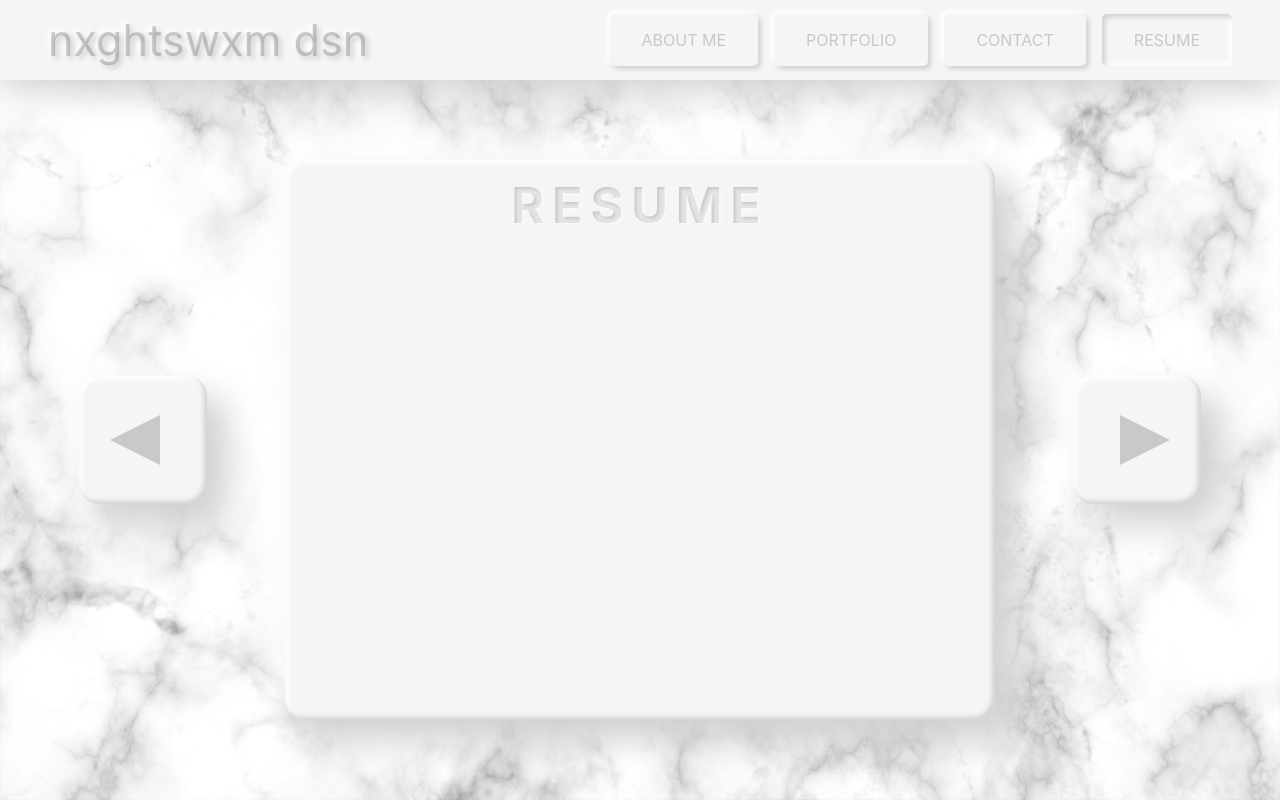
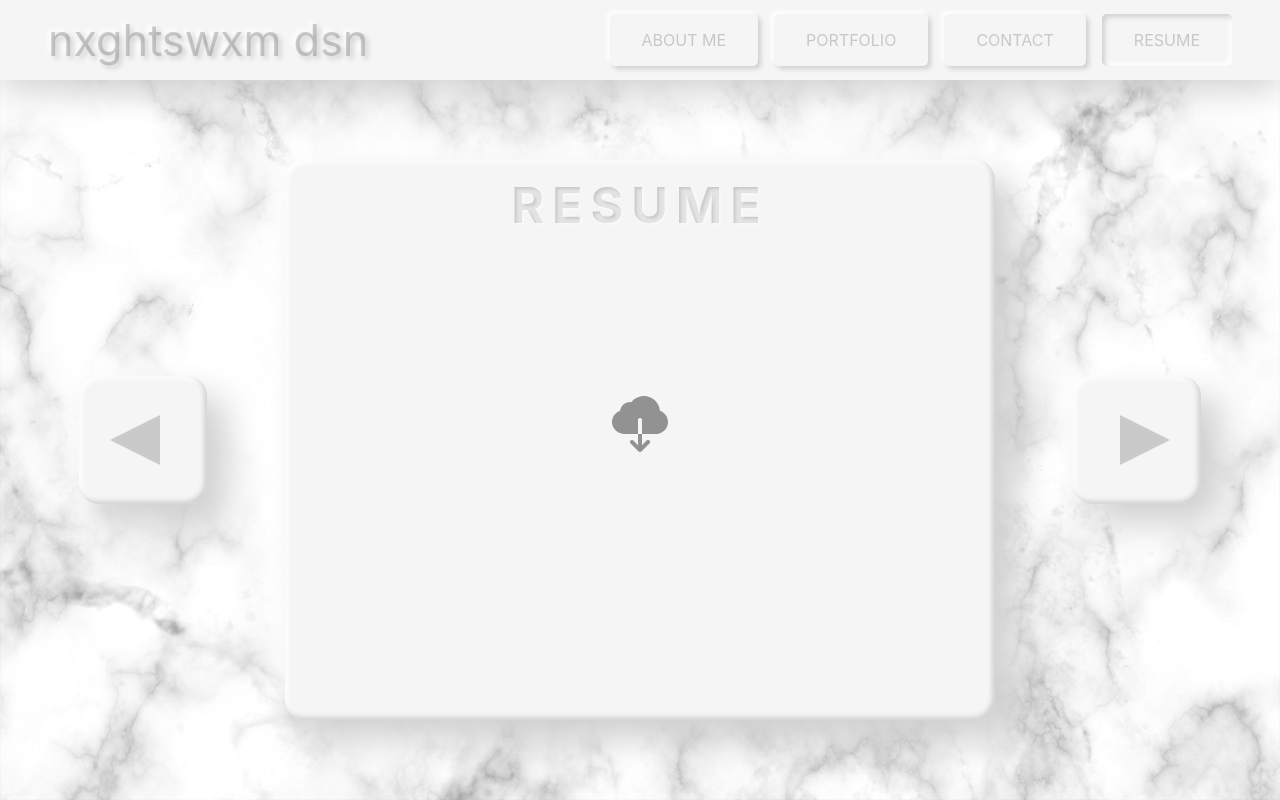
Before and after one commit to stevedusome/react-portfolio, a React (Create React App) app: page / in a window 1280 px wide. Both pictures are taken after a click on the element "RESUME". Built offline with nearby package versions, Linux system fonts and the light colour scheme.

Commit message:
finished component templates

```diff
--- a/src/App.css
+++ b/src/App.css
@@ -339,6 +339,12 @@ inset -3px -3px 5px #ffffff;
   opacity: 40%;
 }
 
+.download-icon-img {
+  width: 120px;
+  height: 120px;
+  opacity: 40%;
+}
+
 .contact-icon {
   padding: 2em;
 }
--- a/src/components/ResumePage.js
+++ b/src/components/ResumePage.js
@@ -1,8 +1,20 @@
 import React from 'react'
+import resume from '../assets/steve-dusome-resume.pdf'
+
+import downloadicon from '../assets/icons-download.svg'
 
 export default function ResumePage (){
     return (<div>
         <h3>Resume</h3>
+
+        <div className="contact-div">
+
+        <div className="contact-icon">
+           <a href={resume} download >
+                <img src={downloadicon} className="contact-icon-img" alt="Github" />
+            </a>
+        </div>
+        </div>
     </div>)
 
 
```
Also changed, not shown: 1 other file (tests, documents, lock files or other folders).
